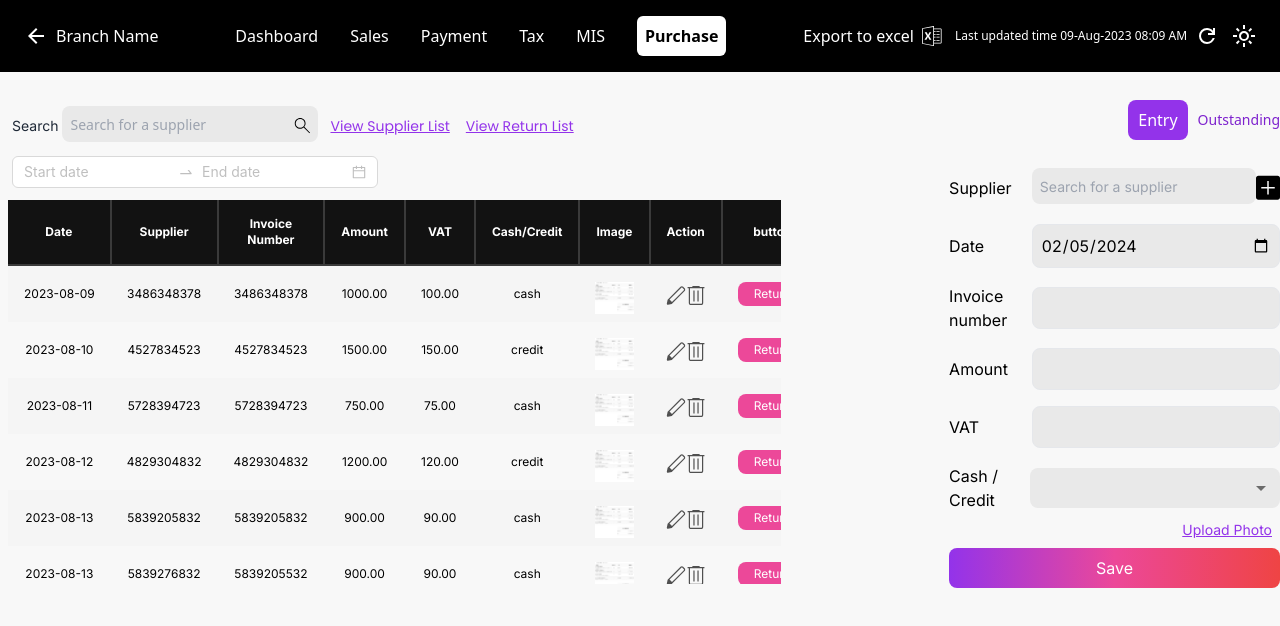
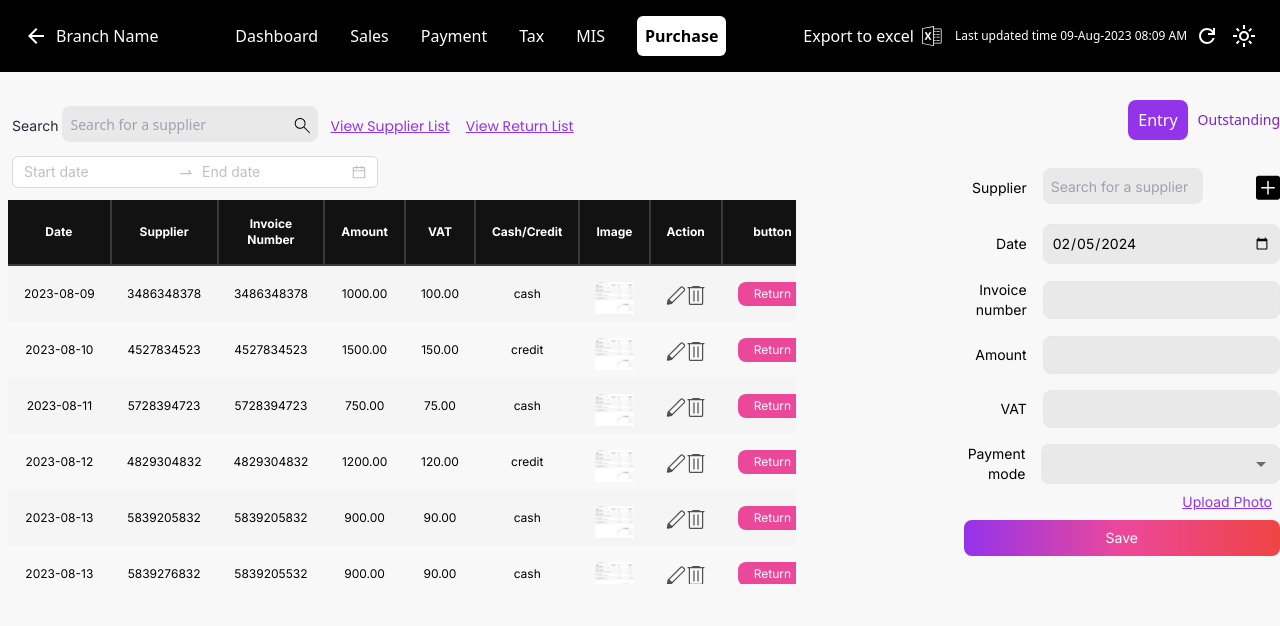
Before and after one commit to amarnadhcp/Sacrosys-purchase, a React (Create React App) app: page /purchase in a window 1280 px wide. Shown: the top 626 px of the page. Built offline with nearby package versions, Linux system fonts and the light colour scheme.

Commit message:
feat(entry-form label ararngemnet )

```diff
--- a/src/component/AutoComplete/Autocomplete.jsx
+++ b/src/component/AutoComplete/Autocomplete.jsx
@@ -118,7 +118,7 @@ const Autocomplete = ({ suggestions, width, height,MinWidth, onInputChange,onSel
         value={input}
         ref={autocompleteRef}
         placeholder="Search for a supplier"
-        className={`bg-inputColor rounded-lg p-2  w-${MinWidth||40}  md:w-${width||56}
+        className={`bg-inputColor rounded-lg p-2  w-${MinWidth||40}  md:w-${width||52}
         text-sm mb-1 outline-none h-9 md:h-${height || "10"}`}
       />
       {renderAutocomplete()}
--- a/src/component/Entry/EntryForm.jsx
+++ b/src/component/Entry/EntryForm.jsx
@@ -67,14 +67,14 @@ function EntryForm() {
   };
 
   return (
-    <div className="my-0 mx-auto flex flex-col items-end text-xs md:text-base overflow-auto mt-0 ">
+    <div className="my-0 mx-auto flex flex-col items-end text-xs md:text-base  mt-0 ">
       <NavigationBar />
       <form
         onSubmit={handleSubmit}
-        className="transaction-form w-full text-md md:text-base font-inter "
+        className="transaction-form w-full text-xs md:text-sm font-inter "
       >
-        <div className="flex items-center justify-between mb-4">
-          <label className="flex gap-2 w-1/4 text-left">Supplier</label>
+        <div className="flex items-center  mb-4">
+          <label className=" w-1/4 text-right pr-4">Supplier</label>
           <div className="flex justify-between w-3/4 ">
             <Autocomplete
               suggestions={data}
@@ -94,7 +94,7 @@ function EntryForm() {
         </div>
 
         <div className="flex items-center mb-4">
-          <label htmlFor="date" className="inline-block w-1/4 text-left ">
+          <label htmlFor="date" className="inline-block w-1/4 text-right pr-4 ">
             Date
           </label>
           <div className="w-3/4 flex flex-col">
@@ -108,7 +108,7 @@ function EntryForm() {
               className="w-full p-2 cursor-text rounded-lg bg-inputColor border focus:outline-none focus:border-purple-700 cursor: pointer; "
             />
             {touched.date && errors.date && (
-              <span className="text-red-500 text-xs mt-0 text-end mr-1">
+              <span className="text-red-500 text-[10px] mt-0 text-end mr-1">
                 {errors.date}
               </span>
             )}
@@ -118,7 +118,7 @@ function EntryForm() {
         <div className="flex items-center mb-4">
           <label
             htmlFor="invoice-number"
-            className="inline-block w-1/4 text-left"
+            className="inline-block w-1/4 text-right pr-4 "
           >
             Invoice number
           </label>
@@ -132,7 +132,7 @@ function EntryForm() {
               className="w-full p-2 rounded-lg bg-inputColor border focus:outline-none focus:border-purple-700 font-inter"
             />
             {touched.invoiceNum && errors.invoiceNum && (
-              <span className="text-red-500 text-xs mt-0.5 text-end mr-1  ">
+              <span className="text-red-500 text-[10px] mt-0.5 text-end mr-1  ">
                 {errors.invoiceNum}
               </span>
             )}
@@ -140,7 +140,7 @@ function EntryForm() {
         </div>
 
         <div className="flex items-center mb-4">
-          <label htmlFor="amount" className="inline-block w-1/4 text-left">
+          <label htmlFor="amount" className="inline-block w-1/4 text-right pr-4">
             Amount
           </label>
           <div className="w-3/4 flex flex-col">
@@ -154,7 +154,7 @@ function EntryForm() {
               className="w-full p-2 rounded-lg bg-inputColor border focus:outline-none focus:border-purple-700 font-inter"
             />
             {touched.amount && errors.amount && (
-              <span className="text-red-500 text-xs mt-0 text-end mr-1">
+              <span className="text-red-500 text-[10px] mt-0 text-end mr-1">
                 {errors.amount}
               </span>
             )}
@@ -162,7 +162,7 @@ function EntryForm() {
         </div>
 
         <div className="flex items-center mb-4">
-          <label htmlFor="vat" className="inline-block w-1/4 text-left">
+          <label htmlFor="vat" className="inline-block w-1/4 text-right pr-4">
             VAT
           </label>
           <div className="w-3/4 flex flex-col">
@@ -176,7 +176,7 @@ function EntryForm() {
               className="w-full p-2 rounded-lg bg-inputColor border focus:outline-none focus:border-purple-700 font-inter"
             />
             {touched.vat && errors.vat && (
-              <span className="text-red-500 text-xs mt-0 text-end mr-1">
+              <span className="text-red-500 text-[10px] mt-0 text-end mr-1">
                 {errors.vat}
               </span>
             )}
@@ -184,7 +184,7 @@ function EntryForm() {
         </div>
 
         <div className="flex items-center" style={{ zIndex: "0" }}>
-          <label className="inline-block w-1/4 text-left">Cash / Credit</label>
+          <label className="inline-block w-1/4 text-right pr-4">Payment mode</label>
           <Select
             value={values.paymentType}
             onChange={(event) => {
@@ -236,10 +236,22 @@ function EntryForm() {
             >
               Credit
             </MenuItem>
+            <MenuItem
+              value="upi"
+              sx={{
+                backgroundColor: mode === "dark" ? "#232323" : "#E9E9E9",
+                color: mode === "dark" ? "white" : "black",
+                "&:hover": {
+                  backgroundColor: mode === "dark" ? "#121212" : "#999999",
+                },
+              }}
+            >
+              UPI
+            </MenuItem>
           </Select>
         </div>
         {touched.paymentType && errors.paymentType && (
-          <span className="text-red-500 text-xs text-end mt-1 ml-2 block">
+          <span className="text-red-500 text-[10px] text-end mt-1 ml-2 block">
             {errors.paymentType}
           </span>
         )}
```
